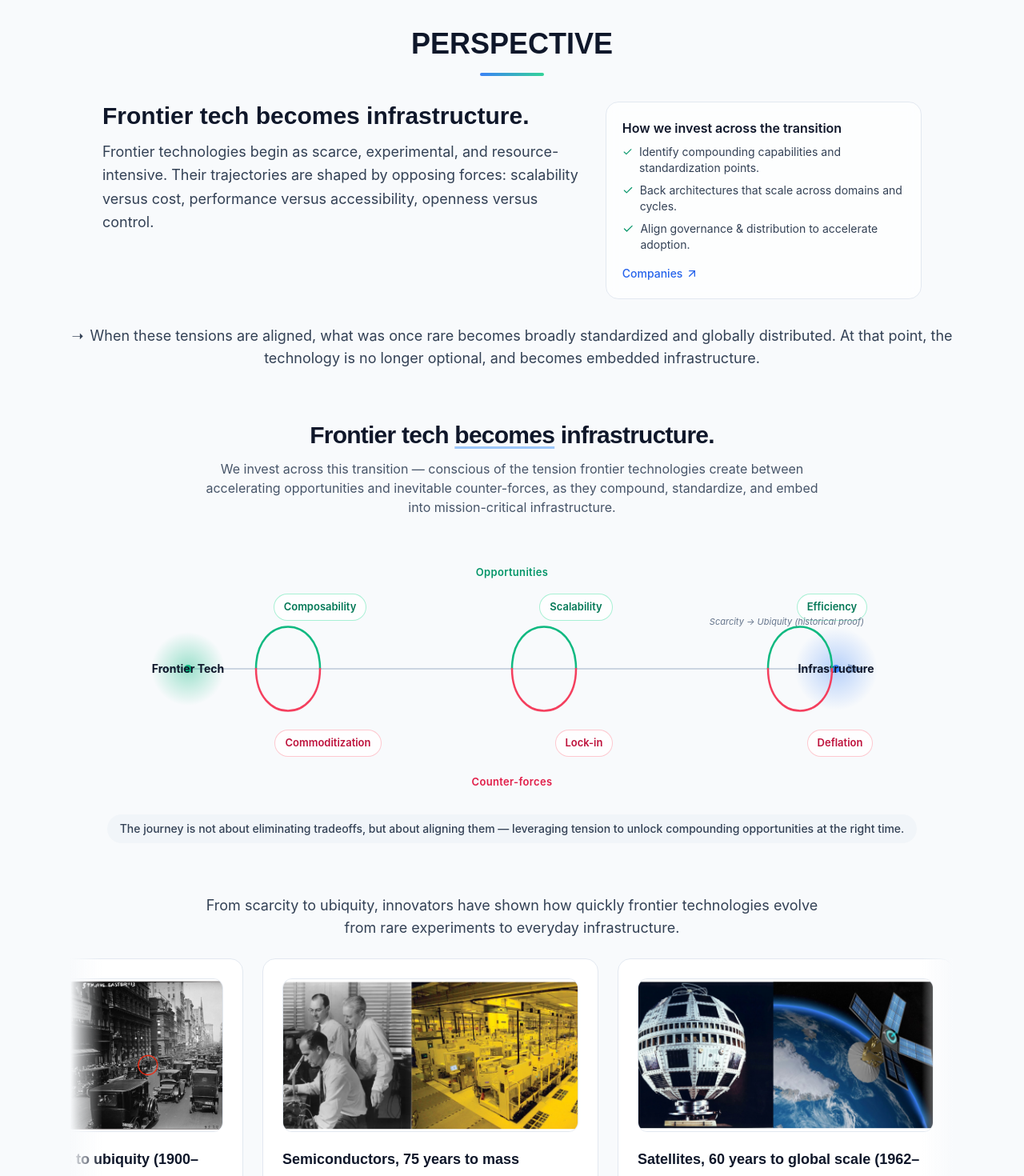
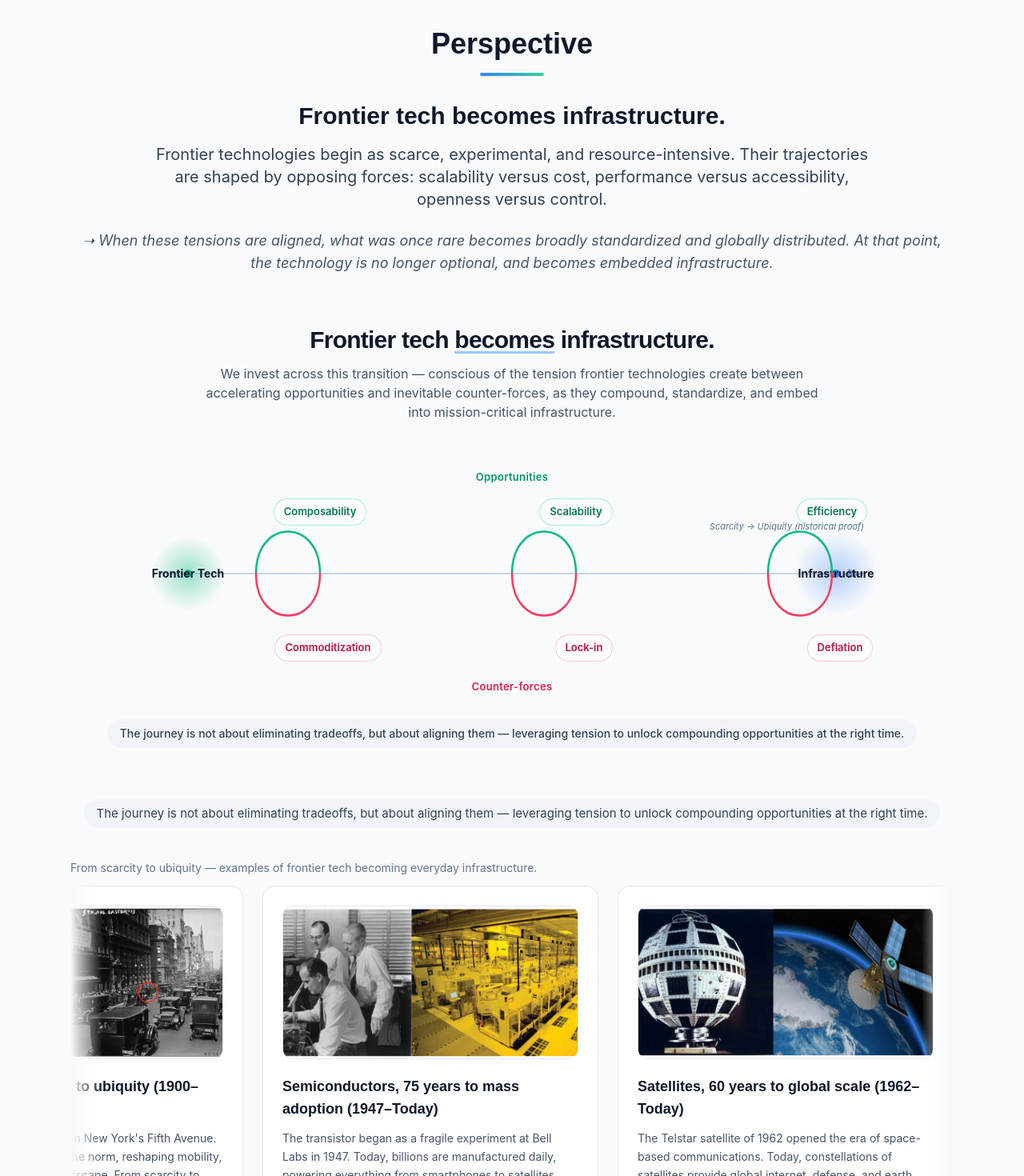
Before and after one commit to thsvc/sparkle-static, a React (Vite) app: page / in a window 1280 px wide. Shown: the part 1460-2930 px from the top of the page at 80% size. Built offline with nearby package versions, Linux system fonts and the light colour scheme.

Commit message:
Update App.jsx

```diff
--- a/src/App.jsx
+++ b/src/App.jsx
@@ -284,7 +284,7 @@ const PerspectiveManifold = () => {
 
 // === PERSPECTIVE SECTION ===
 const PerspectiveSection = () => {
-  // --- Auto-scroll du ruban d'exemples ---
+  // Auto-scroll du ruban d'exemples
   const ribbonRef = useRef(null);
   const [autoPlay, setAutoPlay] = useState(true);
 
@@ -313,92 +313,55 @@ const PerspectiveSection = () => {
 
   return (
     <Section id="perspective" className="relative overflow-hidden bg-slate-50 dark:bg-slate-900">
-      {/* --- Fond décoratif --- */}
+      {/* Décor de fond discret */}
       <div className="absolute inset-0">
         <div className="absolute inset-0 bg-grid-slate-200/40 dark:bg-grid-slate-800/40 [mask-image:linear-gradient(to_bottom,white,transparent)]" />
         <div className="absolute top-1/2 left-1/2 -translate-x-1/2 -translate-y-1/2 w-[900px] h-[900px] bg-gradient-radial from-blue-200/30 to-transparent dark:from-blue-900/20" />
       </div>
 
-      {/* --- Contenu --- */}
       <div className="relative z-10">
-        {/* En-tête */}
+        {/* En-tête de section */}
         <div className="text-center mb-8">
-          <h2 className="text-3xl md:text-4xl font-bold font-grotesk text-slate-900 dark:text-white">
-            PERSPECTIVE
-          </h2>
+          <h2 className="text-3xl md:text-4xl font-bold font-grotesk text-slate-900 dark:text-white">Perspective</h2>
           <div className="mt-4 w-20 h-1 bg-gradient-to-r from-blue-500 to-emerald-400 mx-auto rounded-full" />
         </div>
 
-        {/* Intro (gauche) + Carte (droite) */}
-        <div className="mx-auto max-w-5xl grid grid-cols-1 md:grid-cols-5 gap-6 mb-8">
-          {/* Colonne texte (manifeste) */}
-          <div className="md:col-span-3">
-            <h3 className="text-2xl md:text-3xl font-bold font-grotesk text-slate-900 dark:text-white mb-3">
+        {/* Manifeste court */}
+        <div className="text-center mb-6">
+          <h3 className="text-2xl md:text-3xl font-bold font-grotesk text-slate-900 dark:text-white mb-4">
             Frontier tech becomes infrastructure.
           </h3>
-            <p className="text-lg text-slate-700 dark:text-slate-300 leading-relaxed">
+          <p className="max-w-4xl mx-auto text-lg md:text-xl text-slate-700 dark:text-slate-300 leading-relaxed">
             Frontier technologies begin as scarce, experimental, and resource-intensive.
             Their trajectories are shaped by opposing forces: scalability versus cost,
             performance versus accessibility, openness versus control.
           </p>
         </div>
 
-          {/* Carte action (droite) */}
-          <aside className="md:col-span-2">
-            <div className="h-full rounded-2xl border border-slate-200 dark:border-slate-700 bg-white/70 dark:bg-slate-800/60 backdrop-blur p-5">
-              <h4 className="font-semibold text-slate-900 dark:text-white mb-2">
-                How we invest across the transition
-              </h4>
-              <ul className="space-y-2 text-sm text-slate-700 dark:text-slate-300">
-                <li className="flex items-start gap-2">
-                  <Check className="w-4 h-4 mt-0.5 text-emerald-600 dark:text-emerald-400" />
-                  Identify compounding capabilities and standardization points.
-                </li>
-                <li className="flex items-start gap-2">
-                  <Check className="w-4 h-4 mt-0.5 text-emerald-600 dark:text-emerald-400" />
-                  Back architectures that scale across domains and cycles.
-                </li>
-                <li className="flex items-start gap-2">
-                  <Check className="w-4 h-4 mt-0.5 text-emerald-600 dark:text-emerald-400" />
-                  Align governance & distribution to accelerate adoption.
-                </li>
-              </ul>
-              <a
-                href="#companies"
-                className="mt-4 inline-flex items-center text-sm font-medium text-blue-600 dark:text-blue-400 hover:underline"
-              >
-                Companies <ArrowUpRight className="w-4 h-4 ml-1" />
-              </a>
-            </div>
-          </aside>
-        </div>
-
-        {/* Transition centrée (flèche) */}
-        <p className="text-center text-base md:text-lg text-slate-700 dark:text-slate-300 mb-6">
-          <span className="mr-2">➝</span>
-          When these tensions are aligned, what was once rare becomes broadly standardized and
-          globally distributed. At that point, the technology is no longer optional, and becomes
-          embedded infrastructure.
+        {/* Transition courte (flèche) */}
+        <p className="text-center text-base md:text-lg italic text-slate-600 dark:text-slate-300 mb-8">
+          ➝ When these tensions are aligned, what was once rare becomes broadly standardized and globally distributed.
+          At that point, the technology is no longer optional, and becomes embedded infrastructure.
         </p>
 
-        {/* Schéma principal */}
+        {/* Schéma Manifold (sans titre) */}
         <div className="mt-2 mb-6">
           <PerspectiveManifold />
         </div>
 
-        {/* Texte vers l’historique */}
-        <motion.p
-          initial={{ opacity: 0, y: 16 }}
-          whileInView={{ opacity: 1, y: 0 }}
-          viewport={{ once: true }}
-          transition={{ duration: 0.5 }}
-          className="text-lg text-slate-700 dark:text-slate-300 text-center mb-6 max-w-3xl mx-auto"
-        >
-          From scarcity to ubiquity, innovators have shown how quickly frontier technologies
-          evolve from rare experiments to everyday infrastructure.
-        </motion.p>
+        {/* Capsule de principe */}
+        <div className="mt-2 mb-10 text-center">
+          <span className="inline-block px-4 py-2 rounded-full bg-slate-100 dark:bg-slate-800 text-slate-700 dark:text-slate-200 text-sm md:text-[15px]">
+            The journey is not about eliminating tradeoffs, but about aligning them — leveraging tension to unlock compounding opportunities at the right time.
+          </span>
+        </div>
 
-        {/* Ruban horizontal — exemples historiques */}
+        {/* Légende + ruban horizontal d’exemples */}
+        <div className="max-w-6xl mx-auto">
+          <p className="text-sm text-slate-500 dark:text-slate-400 mb-3">
+            From scarcity to ubiquity — examples of frontier tech becoming everyday infrastructure.
+          </p>
+
           <div className="relative">
             {/* Fades de bords */}
             <div className="pointer-events-none absolute inset-y-0 left-0 w-10 bg-gradient-to-r from-slate-50 dark:from-slate-900 to-transparent" />
@@ -433,14 +396,11 @@ const PerspectiveSection = () => {
                         decoding="async"
                       />
                     </div>
-                  <h4 className="text-lg font-bold font-grotesk text-slate-900 dark:text-white mb-3">
-                    {item.title}
-                  </h4>
-                  <p className="text-slate-600 dark:text-slate-300 text-sm leading-relaxed">
-                    {item.caption}
-                  </p>
+                    <h4 className="text-lg font-bold font-grotesk text-slate-900 dark:text-white mb-3">{item.title}</h4>
+                    <p className="text-slate-600 dark:text-slate-300 text-sm leading-relaxed">{item.caption}</p>
                   </motion.div>
                 ))}
+              </div>
             </div>
           </div>
         </div>
@@ -448,7 +408,6 @@ const PerspectiveSection = () => {
     </Section>
   );
 };
-
 
 // --- THEME PROVIDER & HOOK ---
 const ThemeContext = createContext();
@@ -1168,7 +1127,7 @@ const CompaniesSection = () => {
       </div>
 
       <p className="mt-10 text-center text-xs text-slate-500">
-        Logos are trademarks of their respective owners.
+        +20 founding teams transforming frontier technologies into global infrastructure.
       </p>
     </Section>
   );
@@ -1177,7 +1136,7 @@ const CompaniesSection = () => {
 const TeamSection = () => {
   return (
     <Section id="team">
-      <SectionTitle>TEAM</SectionTitle>
+      <SectionTitle>Team</SectionTitle>
 
       <div className="grid grid-cols-1 sm:grid-cols-2 lg:grid-cols-3 gap-8">
         {teamData.map((member, index) => (
```
Lines whose indentation alone changed are shown as unchanged.
